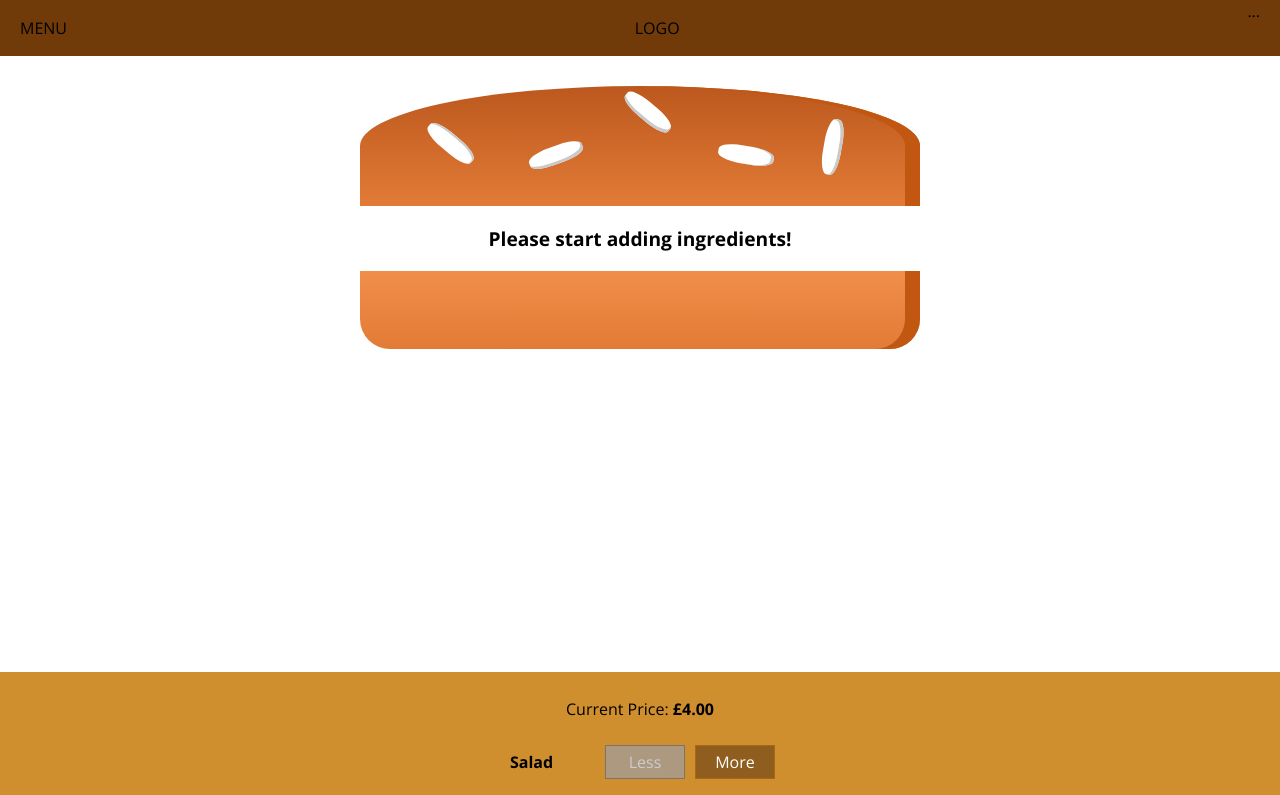
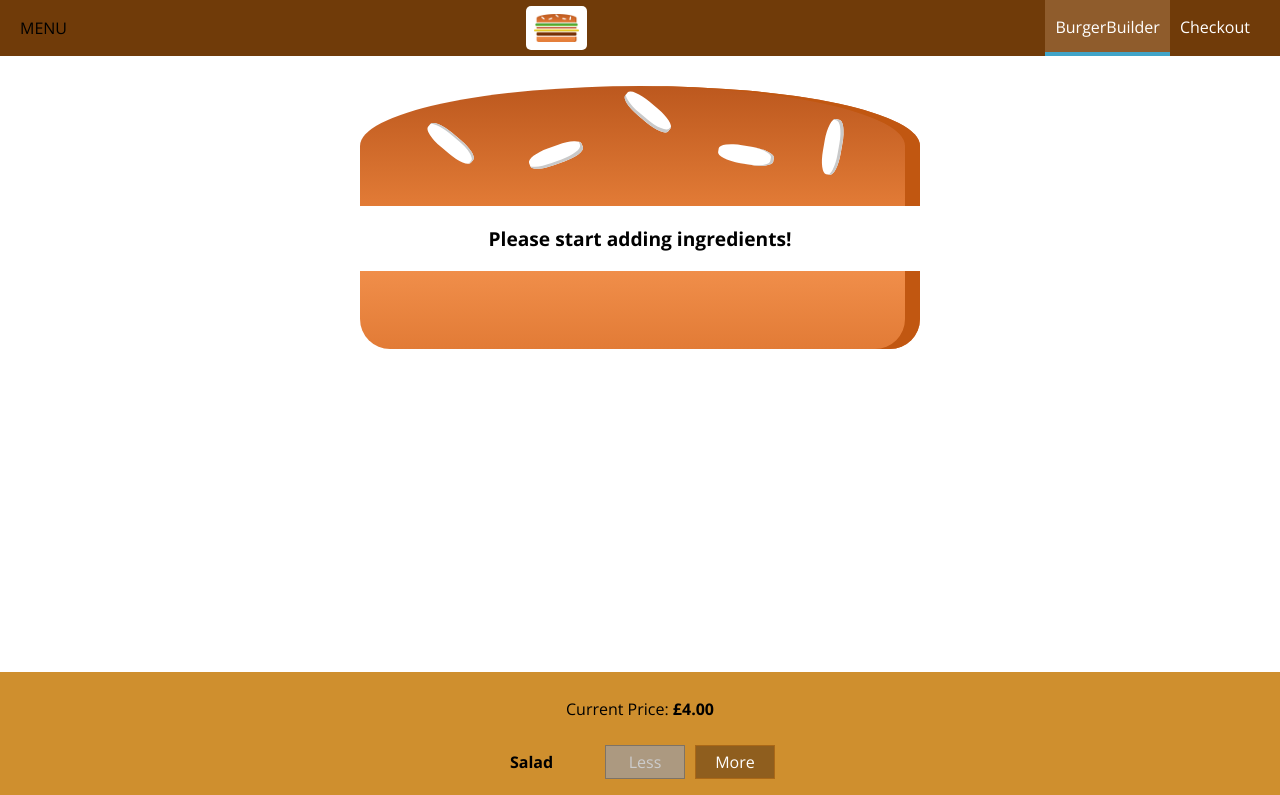
Before and after one commit to latchjack/burger, a React (Create React App) app: page / in a window 1280 px wide. Shown: the top 795 px of the page. Built offline with nearby package versions, Linux system fonts and the light colour scheme.

Commit message:
added nav items

```diff
--- /dev/null
+++ b/src/components/Logo/Logo.js
@@ -0,0 +1,11 @@
+import React from 'react';
+import burgerLogo from '../../assets/images/original.png';
+import classes from './Logo.module.css';
+
+const logo = (props) => (
+  <div className={classes.Logo}>
+    <img src={burgerLogo} alt="Burger logo" />
+  </div>
+);
+
+export default logo;
--- /dev/null
+++ b/src/components/Logo/Logo.module.css
@@ -0,0 +1,11 @@
+.Logo {
+  background-color: white;
+  padding: 8px;
+  height: 80%;
+  box-sizing: border-box;
+  border-radius: 5px;
+}
+
+.Logo img {
+  height: 100%;
+}
--- /dev/null
+++ b/src/components/Navigation/NavigationItems/NavigationItem/NavigationItem.js
@@ -0,0 +1,15 @@
+import React from 'react';
+import classes from './NavigationItem.module.css';
+
+const navigationItem = (props) => (
+  <li className={classes.NavigationItem}>
+    <a
+      href={props.link}
+      className={props.active ? classes.active : null}
+    >
+      {props.children}
+    </a>
+  </li>
+);
+
+export default navigationItem;
--- /dev/null
+++ b/src/components/Navigation/NavigationItems/NavigationItem/NavigationItem.module.css
@@ -0,0 +1,25 @@
+.NavigationItem {
+  margin: 0;
+  box-sizing: border-box;
+  display: flex;
+  height: 100%;
+  align-items: center;
+}
+
+.NavigationItem a {
+  color: white;
+  text-decoration: none;
+  height: 100%;
+  padding: 16px 10px;
+  border-bottom: 4px solid transparent;
+  box-sizing: border-box;
+  display: block;
+}
+
+.NavigationItem a:hover,
+.NavigationItem a:active,
+.NavigationItem a.active {
+  background-color: #8f5c2c;
+  border-bottom: 4px solid #40a4c8;
+  color: white;
+}
--- /dev/null
+++ b/src/components/Navigation/NavigationItems/NavigationItems.js
@@ -0,0 +1,12 @@
+import React from 'react';
+import classes from './NavigationItems.module.css';
+import NavigationItem from './NavigationItem/NavigationItem';
+
+const navigationItems = () => (
+  <ul className={classes.NavigationItems}>
+    <NavigationItem link="/" active>BurgerBuilder</NavigationItem>
+    <NavigationItem link="/">Checkout</NavigationItem>
+  </ul>
+);
+
+export default navigationItems;
--- /dev/null
+++ b/src/components/Navigation/NavigationItems/NavigationItems.module.css
@@ -0,0 +1,8 @@
+.NavigationItems {
+  margin: 0;
+  padding: 0;
+  list-style: none;
+  display: flex;
+  align-items: center;
+  height: 100%;
+}
--- a/src/components/Navigation/Toolbar/Toolbar.js
+++ b/src/components/Navigation/Toolbar/Toolbar.js
@@ -1,12 +1,14 @@
 import React from 'react';
 import classes from './Toolbar.module.css';
+import Logo from '../../../components/Logo/Logo';
+import NavigationItems from '../NavigationItems/NavigationItems';
 
 const toolbar = (props) => (
   <header className={classes.Toolbar}>
     <div>MENU</div>
-    <div>LOGO</div>
+    <Logo />
     <nav>
-      ...
+      <NavigationItems />
     </nav>
   </header>
 );
```
Also changed, not shown: src/assets/images/original.png (added).
